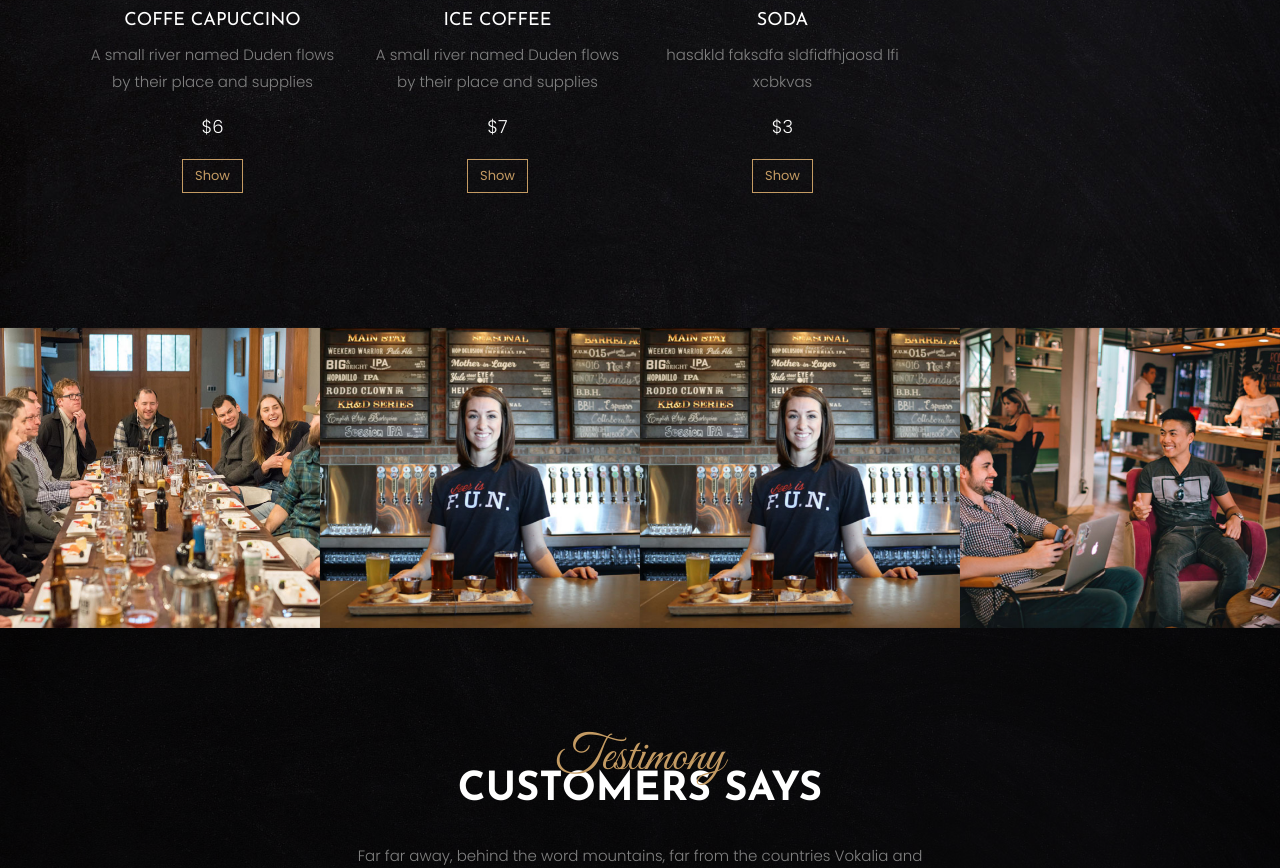
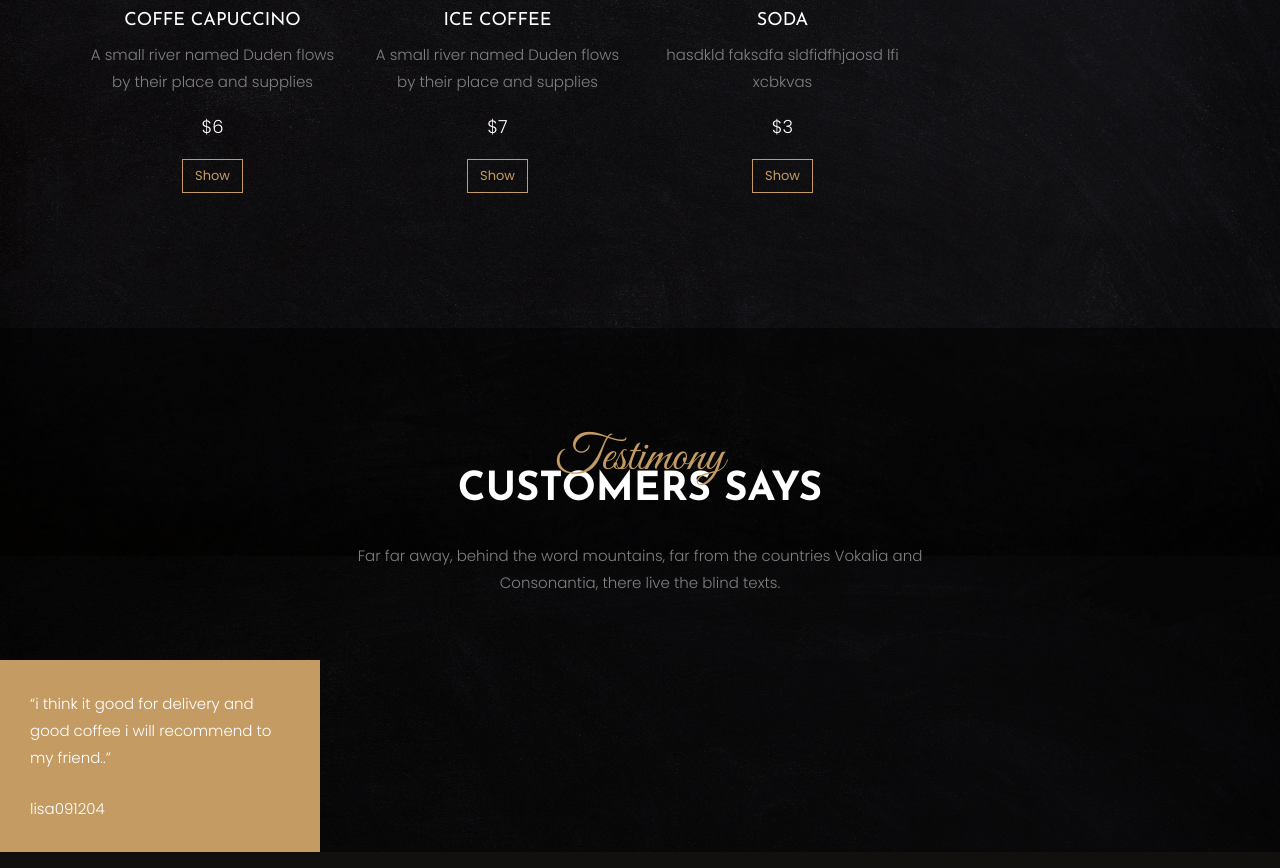
Before and after one commit to soyunyorn/anxiety-coffee, a PHP site: page /anxiety-coffee/index.php in a window 1280 px wide. Shown: the part 3711-4579 px from the top of the page. Run offline with PHP 8.4, Linux system fonts and the light colour scheme; data comes from the database, SQL or seed files in the repository; data that the repository does not hold is empty; some web fonts are replaced.

Commit message:
asdgyhhaf

```diff
--- a/index.php
+++ b/index.php
@@ -336,7 +336,7 @@
     	</div>
     </section>
 
-    <section class="ftco-gallery">
+    <!--<section class="ftco-gallery">
     	<div class="container-wrap">
     		<div class="row no-gutters">
 					<div class="col-md-3 ftco-animate">
@@ -369,7 +369,7 @@
 					</div>
         </div>
     	</div>
-    </section>
+    </section>-->
 
 
 
--- a/menu.php
+++ b/menu.php
@@ -112,7 +112,6 @@
     <div class="container">
         <div class="row">
 
-
             <div class="col-md-6">
                 <h3 class="mb-5 heading-pricing ftco-animate">Desserts</h3>
                 <?php foreach($allDesserts as $dessert) : ?>
@@ -129,7 +128,6 @@
                         </div>
                     </div>
                 <?php endforeach; ?>
-
             </div>
 
             <div class="col-md-6">
@@ -148,11 +146,12 @@
                         </div>
                     </div>
                 <?php endforeach; ?>
+            </div>
 
         </div>
     </div>
-    	</div>
 </section>
+
 
     <section class="ftco-menu mb-5 pb-5">
     	<div class="container">
```
Lines whose indentation alone changed are shown as unchanged.
